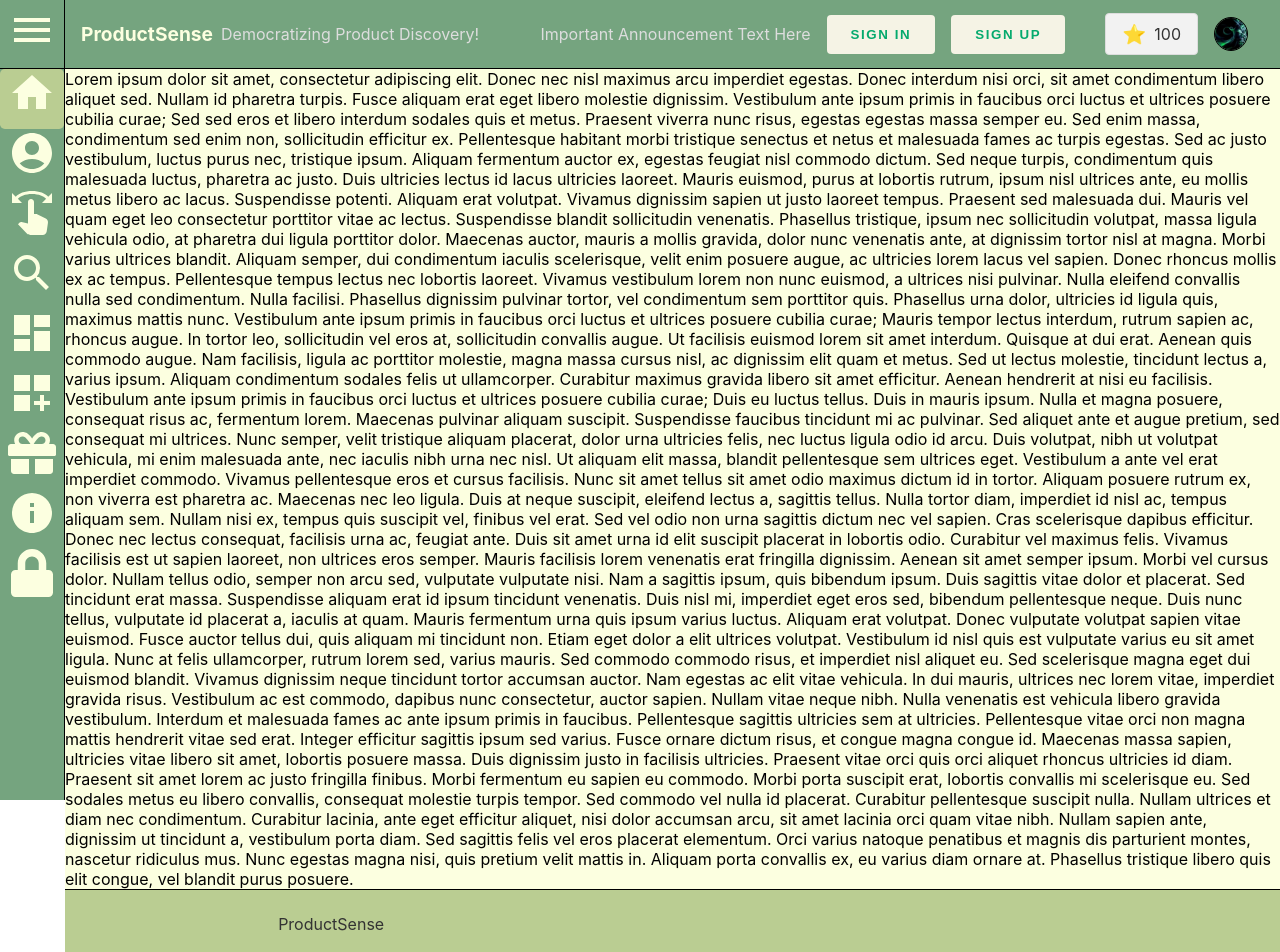
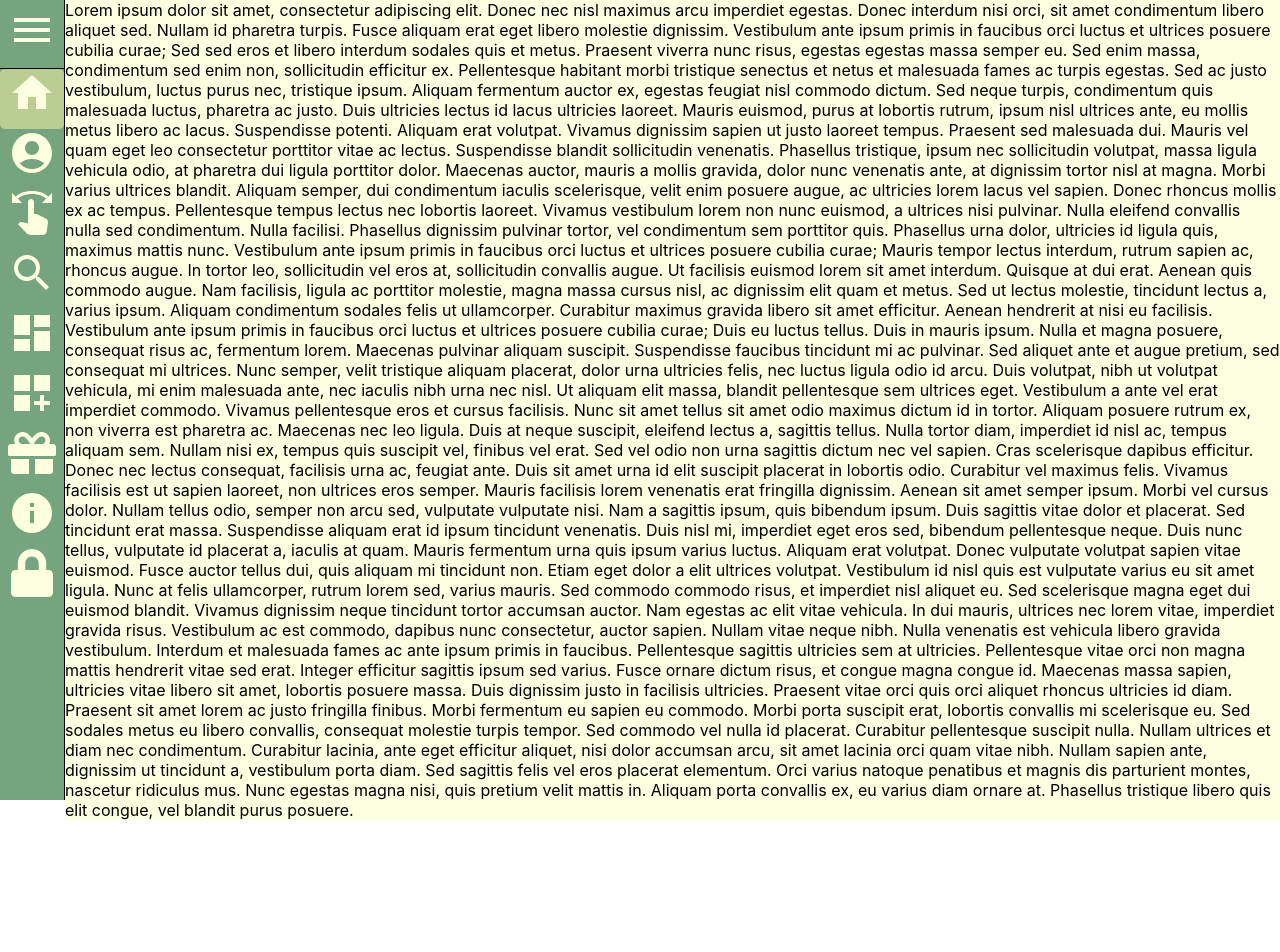
Before and after one commit to Wurmple/product-sense-frontend, a React (Create React App) app: page / in a window 1280 px wide. Shown: the top 952 px of the page. After the commit the page ends 820 px from the top, so only its background shows below. Built offline with nearby package versions, Linux system fonts and the light colour scheme.

Commit message:
test commit to debug whitespace

```diff
--- a/src/App.js
+++ b/src/App.js
@@ -27,7 +27,7 @@ function App() {
           <Sidebar />
         </div>
         <div className="main-content">
-          <Navbar />
+          {/* <Navbar /> */}
           <div className="content">
             <Routes>
               <Route path="/" element={<HomePage />} />
@@ -42,7 +42,7 @@ function App() {
               <Route path="/admin/dashboard" element={<AdminDashboard />} />
             </Routes>
           </div>
-          <Footer />
+          {/* <Footer /> */}
         </div>
       </Router>
     </div>
--- a/src/components/layout/RegistrationModal.js
+++ b/src/components/layout/RegistrationModal.js
@@ -10,9 +10,6 @@ const RegistrationModal = () => {
 
   const handleSubmit = (event) => {
     event.preventDefault();
-
-    // Replace with your actual registration logic
-    // This example just checks if all fields are filled and passwords match
 
     if (!name || !email || !password || !confirmPassword) {
       setErrorMessage("Please fill in all fields");
```
